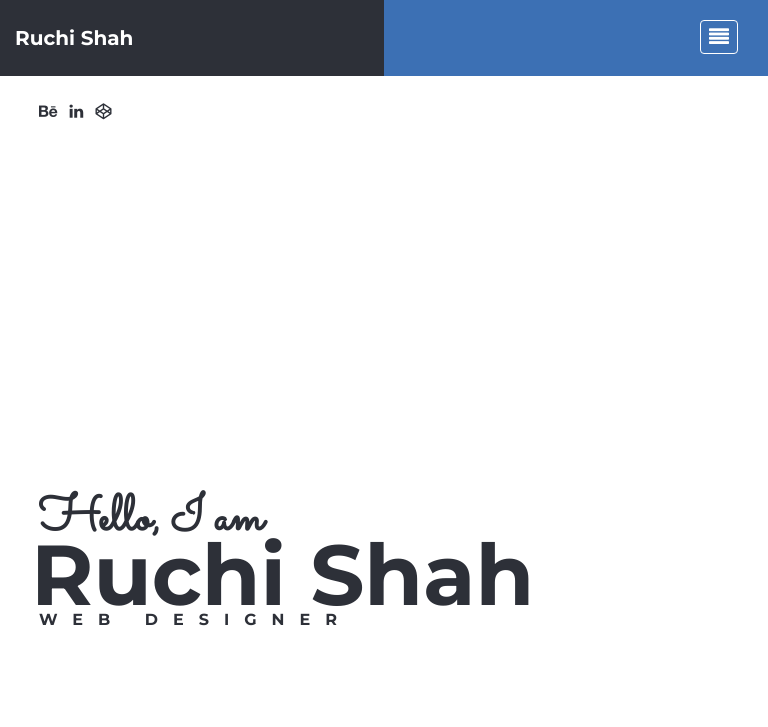
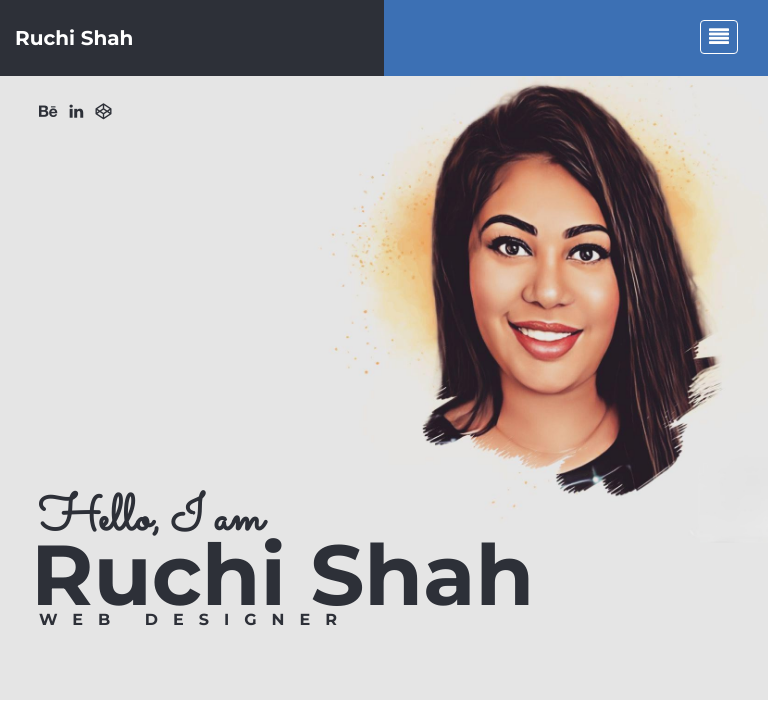
Before and after one commit to RuchiVS/portfolio, a plain HTML site: page index.html in a window 768 px wide. Shown: the top 727 px of the page. Drawn offline with Linux system fonts and the light colour scheme.

Commit message:
committed for the
profile pic added

```diff
--- a/css/main.css
+++ b/css/main.css
@@ -494,12 +494,28 @@ ul.sub-menu {
     background-color: #e7e7e7;
 }
 
+#home-banner{
+    background-color: #e5e5e5;
+}
+
 .home-banner-one .banner-content {
     background-image: url(../images/bg/banner.jpg);
     background-color: #e7e7e7;
     position: relative;
     background-position: center;
     background-size: cover;
+}
+
+#home-banner .display-pic{
+    position: absolute;
+    left: -100%;
+    right: 0;
+    top: 50%;
+    transform: translate(50%, -50%);
+}
+
+#home-banner .display-pic img{
+    width: 655px;
 }
 
 .home-two #home-banner {
--- a/css/responsive.css
+++ b/css/responsive.css
@@ -89,6 +89,22 @@
   .collapse.in{
       display:block !important;
   }
+  #home-banner .pic-view{
+		position: absolute;
+    left: -100%;
+    right: 0;
+    top: 50%;
+    transform: translate(50%, -50%);
+	}
+	#home-banner .display-pic {
+    left: 0;
+    right: 0;
+    top: -57px;
+    transform: translate(110%, -50%);
+	}
+	#home-banner .display-pic img{
+		width: 500px;
+	}
   .home-two .home-social {
 		top: 100px;
 	}
@@ -121,6 +137,19 @@
 
 /* sm */
 @media (min-width: 768px) and (max-width: 991px) {
+	#home-banner .pic-view{
+		position: absolute;
+    left: 0;
+    right: 0;
+    top: 50%;
+    transform: translate(50%, -50%);
+	}
+	#home-banner .display-pic {
+    left: 0;
+    right: 0;
+    top: -57px;
+    transform: translate(110%, -50%);
+	}
 	.navbar-toggle  {
 	 	margin-top: 15px;
 	}
@@ -266,6 +295,15 @@
 
 /* xs */
 @media (max-width: 767px) {
+	#home-banner .col-sm-9{
+		order: 2;
+	}
+	#home-banner .display-pic {
+    left: -170%;
+    right: 0;
+    top: 0;
+    transform: translate(50%, 0%);
+	}
 	.home-two .section-title h1 {
 		font-size: 42px;
 	}
--- a/index.html
+++ b/index.html
@@ -45,7 +45,7 @@
                                         <a href="https://www.behance.net/ruchivakhaa686/"><i class="fa fa-behance" aria-hidden="true"></i></a>
                                     </li>
                                     <li class="list-inline-item">
-                                        <a href="#"><i class="fa fa-linkedin" aria-hidden="true"></i></a>
+                                        <a href="https://www.linkedin.com/in/ruchishah9"><i class="fa fa-linkedin" aria-hidden="true"></i></a>
                                     </li>
                                     <li class="list-inline-item">
                                         <a href="https://codepen.io/Ruchi-Shah"><i class="fa fa-codepen" aria-hidden="true"></i></a>
@@ -59,9 +59,9 @@
                             </div>
                         </div>
                     </div>
-                    <div class="col-sm-3">
-                        <div class="Display-pic">
-                            <img src="" alt="display pic">
+                    <div class="col-sm-3 pic-view">
+                        <div class="display-pic">
+                            <img src="images/display-pic.jpg" alt="display pic">
                         </div>
                     </div>
                 </div>
@@ -838,7 +838,7 @@
                                                 <a href="https://www.behance.net/ruchivakhaa686/"><i class="fa fa-behance" aria-hidden="true"></i></a>
                                             </li>
                                             <li>
-                                                <a href="#"><i class="fa fa-linkedin" aria-hidden="true"></i></a>
+                                                <a href="https://www.linkedin.com/in/ruchishah9"><i class="fa fa-linkedin" aria-hidden="true"></i></a>
                                             </li>
                                             <li>
                                                 <a href="https://codepen.io/Ruchi-Shah"><i class="fa fa-codepen" aria-hidden="true"></i></a>
```
Also changed, not shown: images/display-pic.jpg (added).
